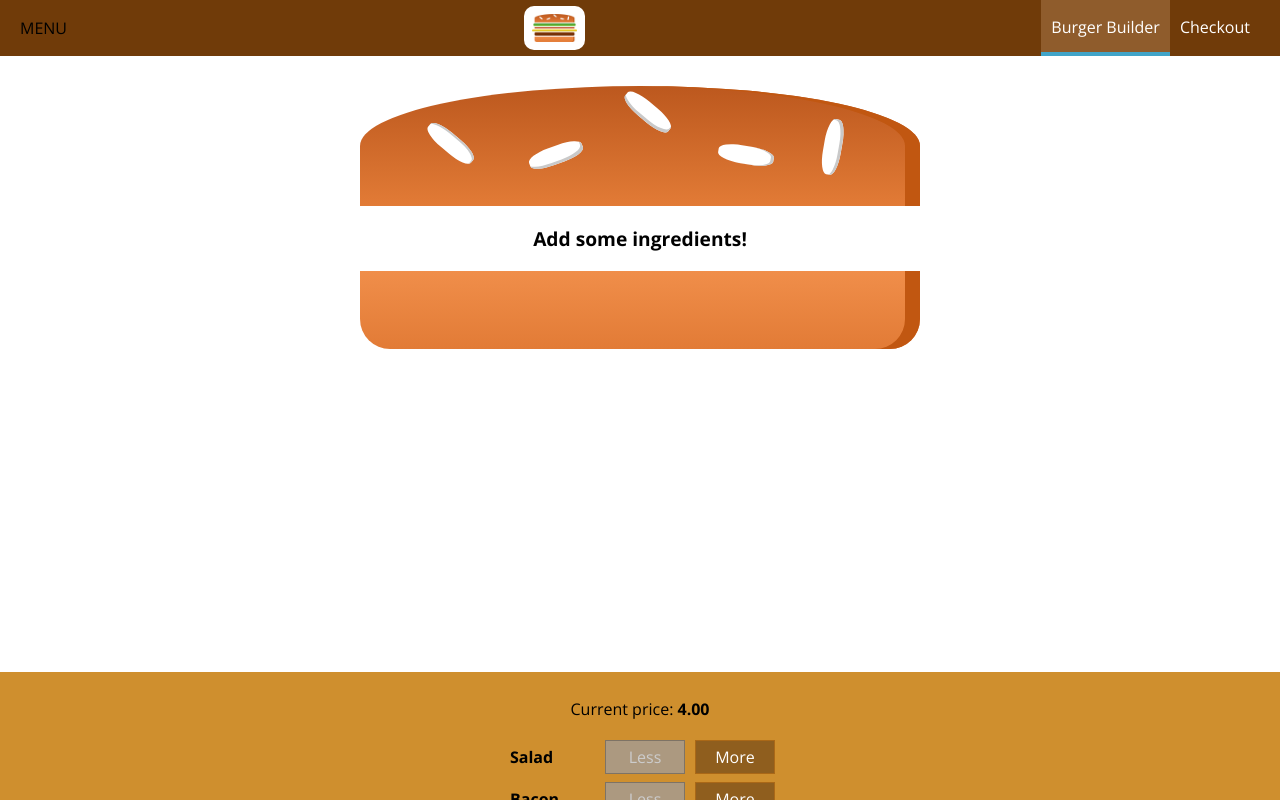
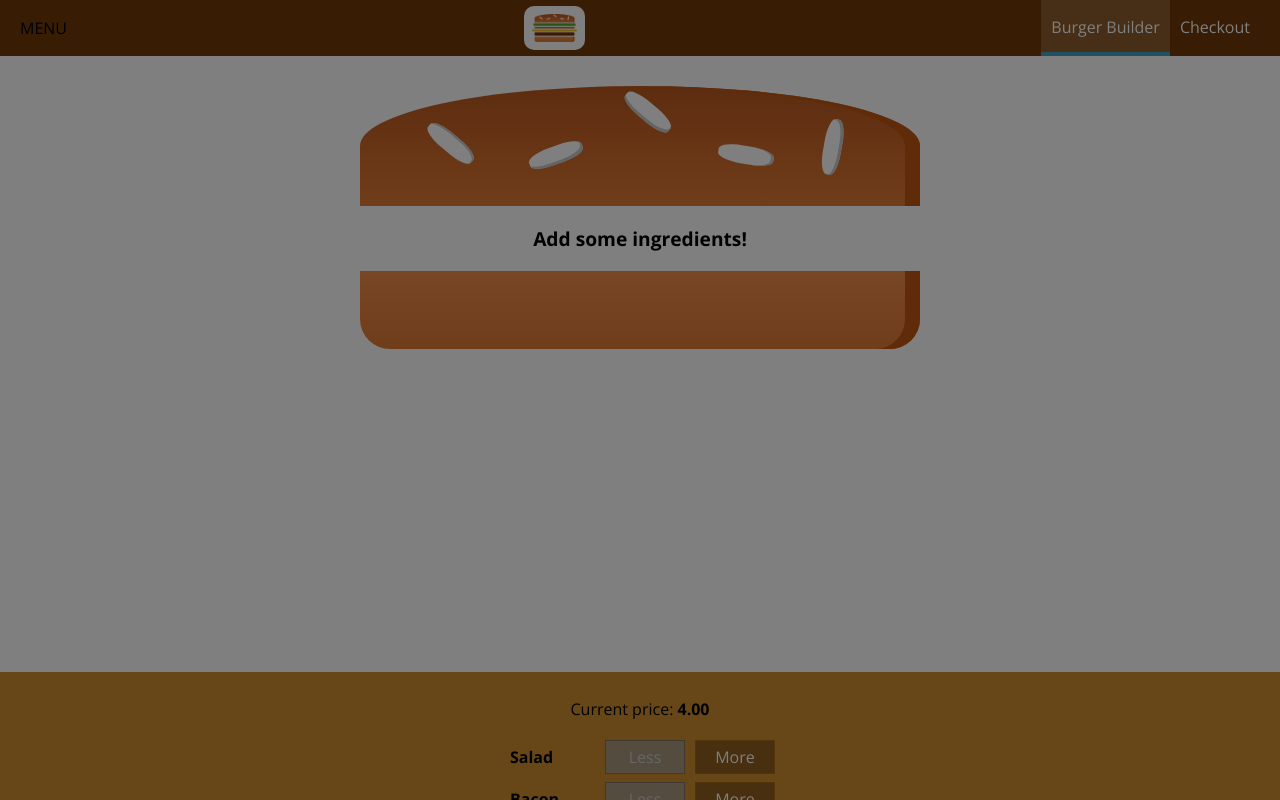
Before and after one commit to kacperkapusciak/Burger-App-React, a React (Create React App) app: page / in a window 1280 px wide. Shown: the top 800 px of the page. Built offline with nearby package versions, Linux system fonts and the light colour scheme.

Commit message:
Problems with styling

```diff
--- a/src/components/Layout/Layout.js
+++ b/src/components/Layout/Layout.js
@@ -1,16 +1,30 @@
-import React from 'react';
+import React, {Component} from 'react';
 import Main from '../../styled/Layout/Main';
 import Toolbar from '../Navigation/Toolbar';
 import SideDrawer from '../Navigation/SideDrawer';
 
-const layout = ( props ) => (
-  <>
-    <Toolbar />
-    <SideDrawer />
-    <Main>
-      {props.children}
-    </Main>
-  </>
-);
+class Layout extends Component {
+  state = {
+    showSideDrawer: true
+  }
 
-export default layout;
+  sideDrawerClosedHandler = () => {
+    this.setState({showSideDrawer: false});
+  }
+
+  render (){
+    return (
+      <>
+        <Toolbar />
+        <SideDrawer
+            open={this.state.showSideDrawer}
+            closed={this.sideDrawerClosedHandler} />
+        <Main>
+          {this.props.children}
+        </Main>
+      </>
+    )
+  }
+};
+
+export default Layout;
--- a/src/components/Navigation/SideDrawer.js
+++ b/src/components/Navigation/SideDrawer.js
@@ -1,36 +1,20 @@
 import React from 'react';
 import Logo from '../Logo';
 import NavItems from '../Navigation/NavItems';
-import styled from 'styled-components';
-import {Nav} from '../../styled/Navigation/NavStyling';
+import {Nav, Drawer} from '../../styled/Navigation/NavStyling';
+import Backdrop from '../UI/Backdrop';
 
-const Drawer = styled.div`
-  position: fixed;
-  width: 280px;
-  max-width: 70%;
-  height: 100%;
-  left: 0;
-  top: 0;
-  z-index: 200;
-  background-color: white;
-  padding: 32px 16px;
-  box-sizing: border-box;
-  transition: transform 0.3s ease-out;
-
-  @media (min-width: 500px) {
-    display: none;
-  }
-`;
-
-const sideDrawer = () => {
-
+const sideDrawer = (props) => {
   return (
-    <Drawer>
-      <Logo height="11%" marginBottom="32px"/>
-      <Nav>
-        <NavItems />
-      </Nav>
-    </Drawer>
+    <>
+      <Backdrop show={props.open} clicked={props.closed}/>
+      <Drawer open>
+        <Logo height="11%" marginBottom="32px"/>
+        <Nav>
+          <NavItems />
+        </Nav>
+      </Drawer>
+    </>
   );
 };
 
--- a/src/styled/Navigation/NavStyling.js
+++ b/src/styled/Navigation/NavStyling.js
@@ -55,3 +55,23 @@ export const Nav = styled.ul`
     flex-flow: row;
   }
 `;
+
+export const Drawer = styled.div`
+  position: fixed;
+  width: 280px;
+  max-width: 70%;
+  height: 100%;
+  left: 0;
+  top: 0;
+  z-index: 200;
+  background-color: white;
+  padding: 32px 16px;
+  box-sizing: border-box;
+  /*transition: transform 0.3s ease-out;
+  transition: translateX(-100%) 0.3s ease-out; */
+  display: ${props => props.open ? "block" : "none"};
+
+  @media (min-width: 500px) {
+    display: none;
+  }
+`;
```
